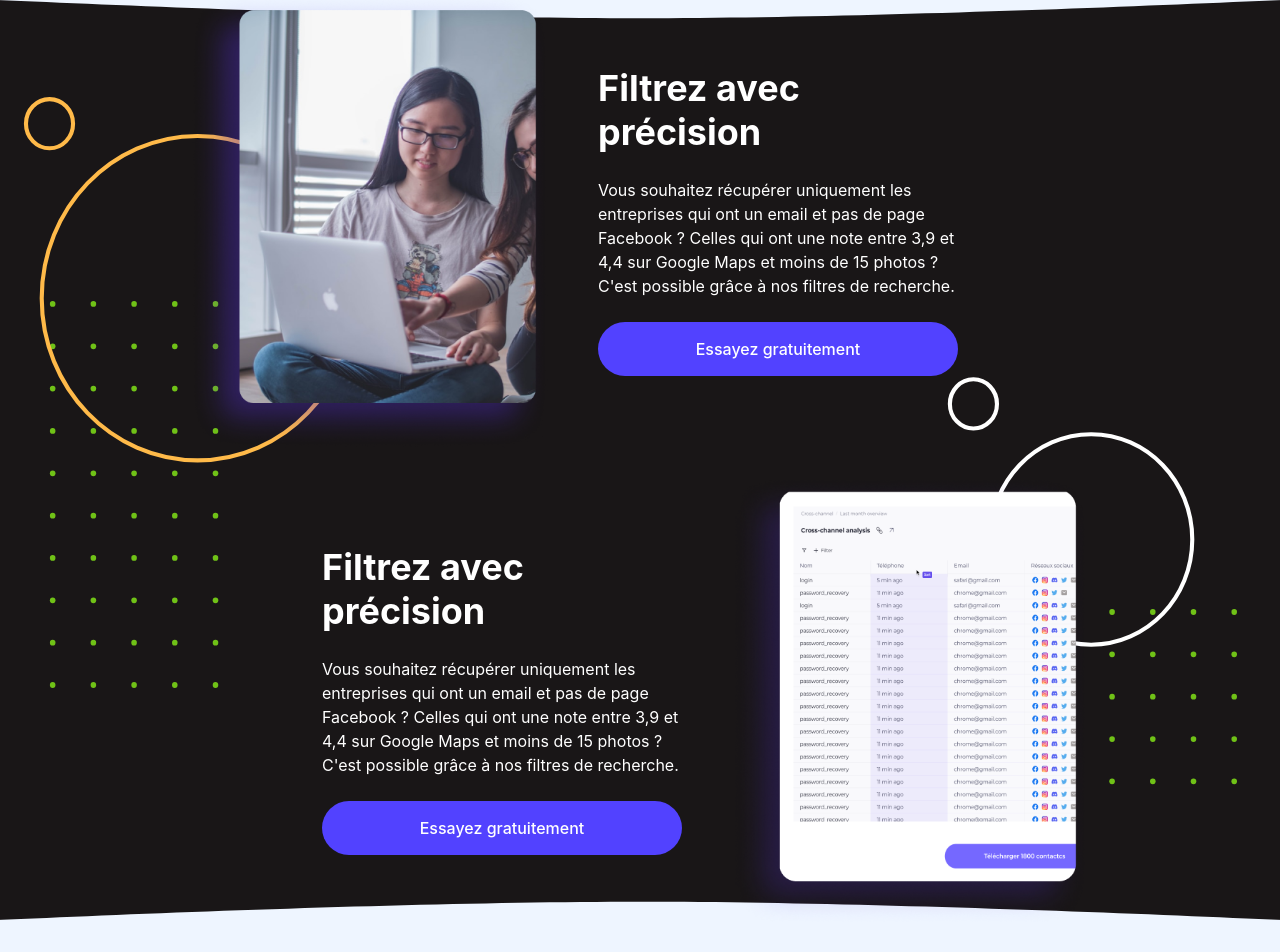
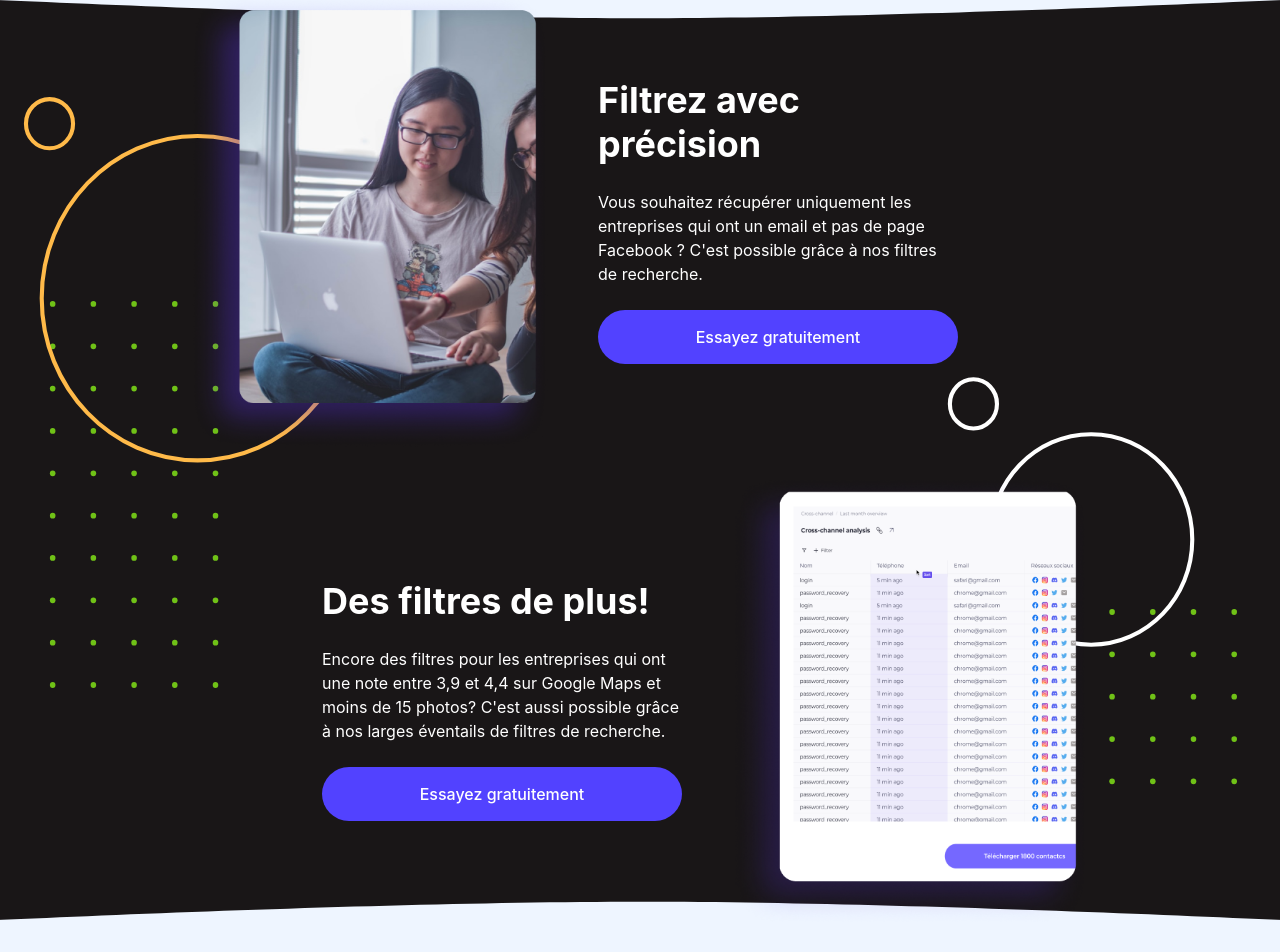
Before and after one commit to Ezdev2/Pinkscrap-front, a Vue app: page / in a window 1280 px wide. Shown: the part 2124-3076 px from the top of the page. Built offline with nearby package versions, Linux system fonts and the light colour scheme; no server answers.

Commit message:
Update contents and add click for tryForFree button

```diff
--- a/src/pages/Homepage/components/Details.vue
+++ b/src/pages/Homepage/components/Details.vue
@@ -1,6 +1,14 @@
 <script setup>
 import Title from "@/components/Common/Title.vue";
 import Button from "@/components/Common/Button.vue";
+
+//Ajout import useRouter
+import { useRouter } from "vue-router";
+const router = useRouter();
+const tryForFree = async() => {
+  router.push("/login");
+};
+
 </script>
 
 <template>
@@ -17,26 +25,26 @@ import Button from "@/components/Common/Button.vue";
           <Title type="h2" class="text-start" label="Filtrez avec précision" />
           <p class="text-white text-start">
             Vous souhaitez récupérer uniquement les entreprises qui ont un email
-            et pas de page Facebook ? Celles qui ont une note entre 3,9 et 4,4
-            sur Google Maps et moins de 15 photos ?C'est possible grâce à nos
+            et pas de page Facebook ? C'est possible grâce à nos
             filtres de recherche.
           </p>
           <div class="md:hidden">
           <img src="@/assets/details-1.png" alt="details" />
         </div>
-          <Button type="primary" label="Essayez gratuitement" />
+          <!--Ecoute du bouton d'essai gratuit-->
+          <Button type="primary" label="Essayez gratuitement" @click="tryForFree"/>
         </div>
       </div>
       <div class="flex flex-col md:flex-row gap-[48px] max-w-[900px] items-center justify-end">
         <div class="flex flex-col gap-[24px] md:w-[40%]">
-          <Title type="h2" class="text-start" label="Filtrez avec précision" />
+          <Title type="h2" class="text-start" label="Des filtres de plus!" />
           <p class="text-white text-start">
-            Vous souhaitez récupérer uniquement les entreprises qui ont un email
-            et pas de page Facebook ? Celles qui ont une note entre 3,9 et 4,4
-            sur Google Maps et moins de 15 photos ?C'est possible grâce à nos
-            filtres de recherche.
+            Encore des filtres pour les entreprises qui ont une note entre 3,9 et 4,4
+            sur Google Maps et moins de 15 photos? C'est aussi possible grâce à nos
+            larges éventails de filtres de recherche.
           </p>
-          <Button type="primary" label="Essayez gratuitement" />
+          <!--Ecoute du bouton d'essai gratuit-->
+          <Button type="primary" label="Essayez gratuitement" @click="tryForFree"/>
         </div>
         <div class="md:w-[40%]">
           <img src="@/assets/details-2.png" alt="details" />
```
